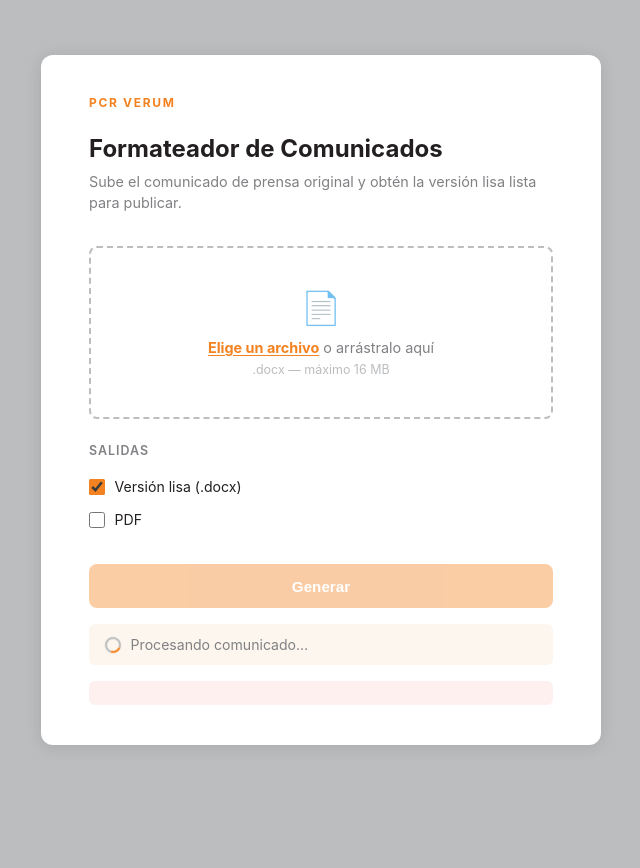
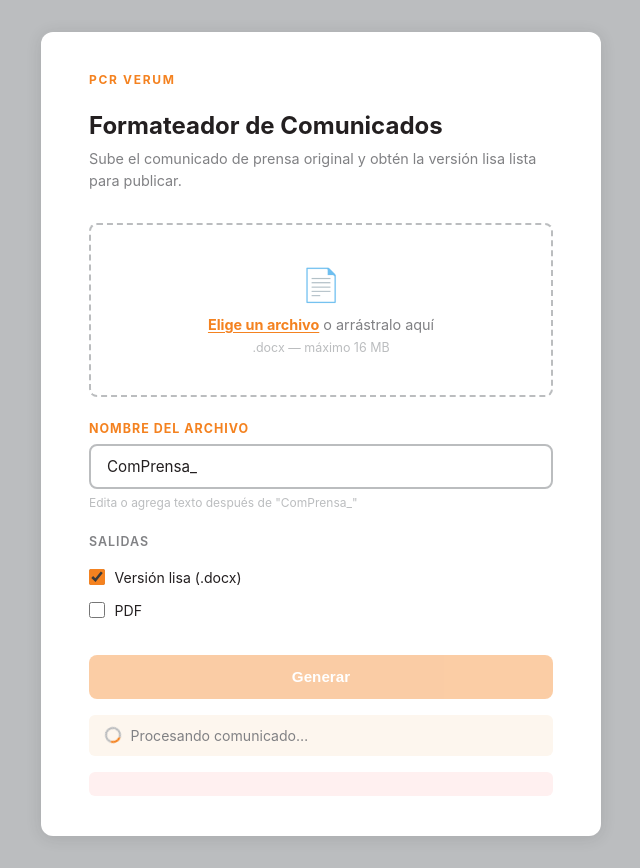
Before and after one commit to diego1aguirre/Comunicado-app, a Flask app: page / in a window 1280 px wide. Shown: the whole page, without its empty margins (319-959 px from the left). Before the commit the page ends 745 px from the top, so only its background shows below. Run offline with Flask 3, Linux system fonts and the light colour scheme; parts of the project's set-up code (start-up, migrations or seed data) failed here and were passed over.

Commit message:
feat: add custom filename input with ComPrensa_ prefix
- Add styled text input pre-filled with 'ComPrensa_' so users can
  append the document name before downloading
- Orange label, focus ring with brand color, and helper hint text
- Downloads use the entered name with .docx/.pdf extension appended

Co-Authored-By: Claude Sonnet 4.6 <noreply@anthropic.com>

```diff
--- a/templates/index.html
+++ b/templates/index.html
@@ -157,6 +157,45 @@
 
     .remove-btn:hover { color: var(--fivth-color); }
 
+    /* File name input */
+    .name-field {
+      margin-top: 1.5rem;
+    }
+
+    .name-label {
+      display: block;
+      font-size: 0.78rem;
+      font-weight: 700;
+      letter-spacing: 0.08em;
+      text-transform: uppercase;
+      color: var(--main-color);
+      margin-bottom: 0.5rem;
+    }
+
+    .name-field input[type="text"] {
+      width: 100%;
+      padding: 0.7rem 1rem;
+      font-size: 0.95rem;
+      font-family: inherit;
+      color: var(--fivth-color);
+      background: #fff;
+      border: 2px solid var(--fourth-color);
+      border-radius: 8px;
+      outline: none;
+      transition: border-color 0.2s, box-shadow 0.2s;
+    }
+
+    .name-field input[type="text"]:focus {
+      border-color: var(--main-color);
+      box-shadow: 0 0 0 3px rgba(244,130,32,0.15);
+    }
+
+    .name-hint {
+      font-size: 0.75rem;
+      color: var(--fourth-color);
+      margin-top: 0.35rem;
+    }
+
     /* Output options */
     .options {
       margin-top: 1.5rem;
@@ -274,6 +313,12 @@
           <div class="file-size" id="fileSize"></div>
         </div>
         <button type="button" class="remove-btn" id="removeFile" title="Quitar archivo">✕</button>
+      </div>
+
+      <div class="name-field">
+        <label class="name-label" for="outputName">Nombre del archivo</label>
+        <input type="text" id="outputName" value="ComPrensa_" spellcheck="false" />
+        <div class="name-hint">Edita o agrega texto después de "ComPrensa_"</div>
       </div>
 
       <div class="options">
```
